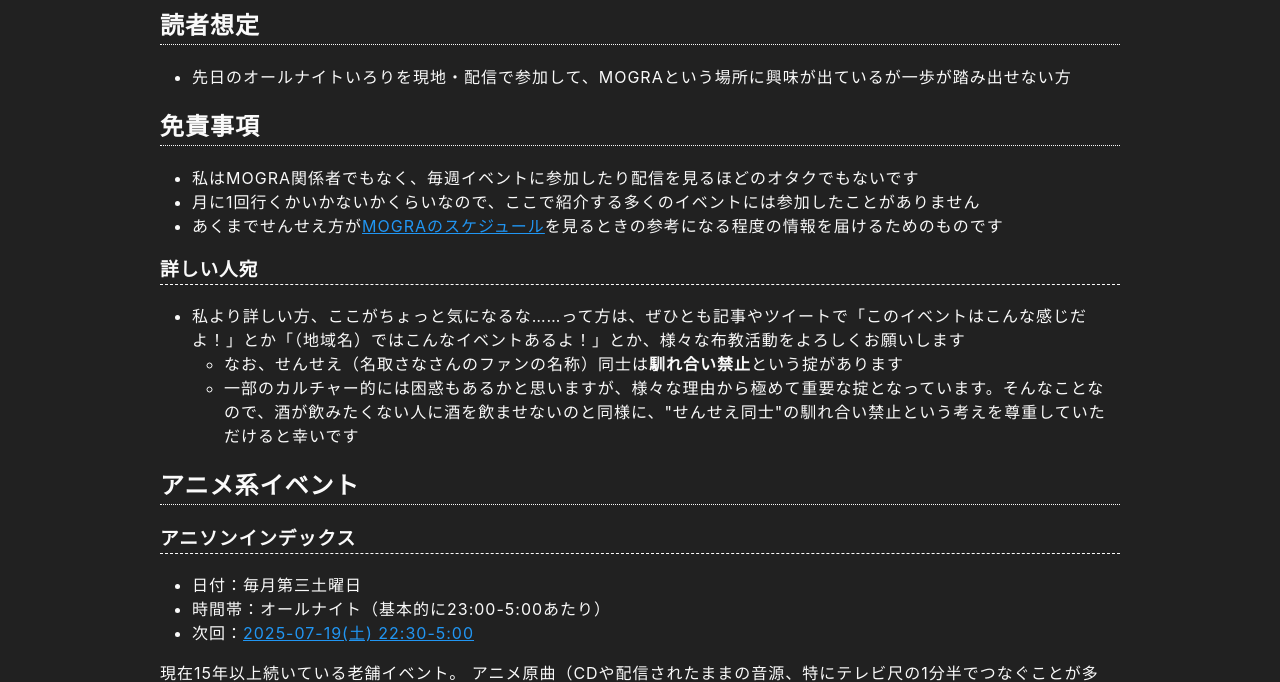
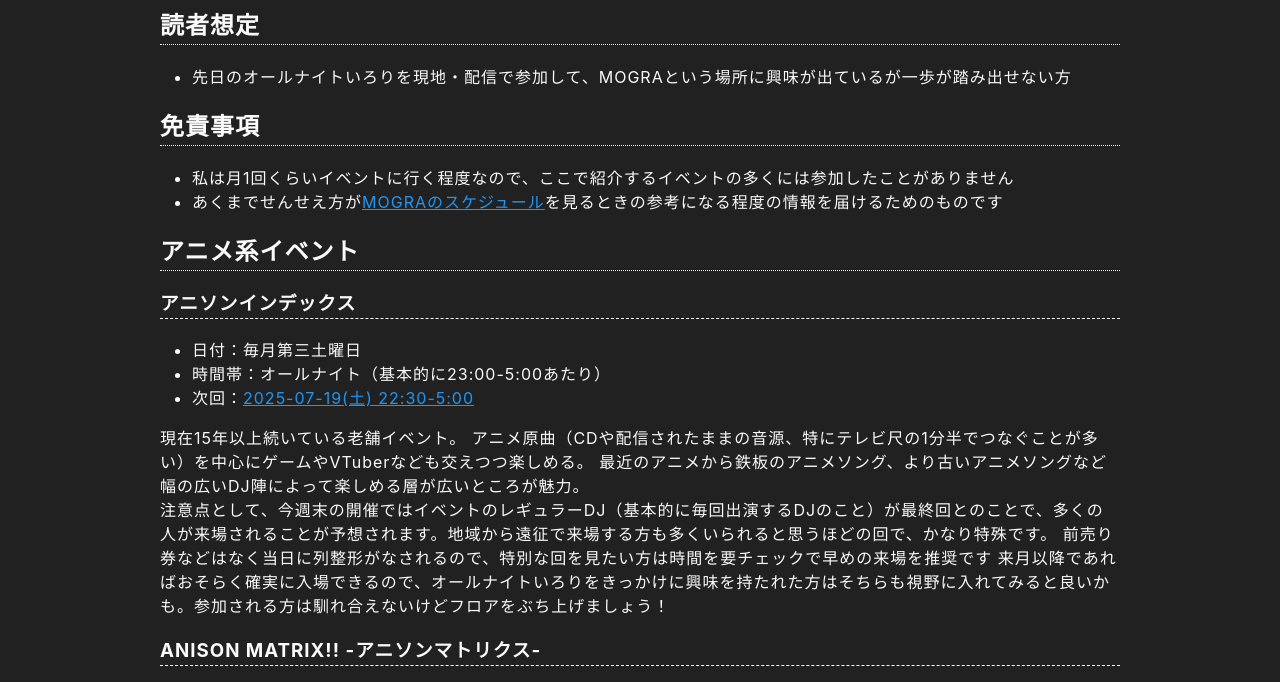
Before and after one commit to Marco3jp/documents, an Astro site in the folder app/: page /documents/dream-goes-on-after-the-all-night-irori-vol1 in a window 1280 px wide. Shown: the part 86-768 px from the top of the page. Built offline with nearby package versions, Linux system fonts and the light colour scheme; Astro itself is replaced by a stand-in of ours.

Commit message:
根本的に文量をカット

```diff
--- a/app/src/content/articles/dream-goes-on-after-the-all-night-irori-vol1.md
+++ b/app/src/content/articles/dream-goes-on-after-the-all-night-irori-vol1.md
@@ -4,14 +4,8 @@
 - 先日のオールナイトいろりを現地・配信で参加して、MOGRAという場所に興味が出ているが一歩が踏み出せない方
 
 ## 免責事項
-- 私はMOGRA関係者でもなく、毎週イベントに参加したり配信を見るほどのオタクでもないです
-- 月に1回行くかいかないかくらいなので、ここで紹介する多くのイベントには参加したことがありません
+- 私は月1回くらいイベントに行く程度なので、ここで紹介するイベントの多くには参加したことがありません
 - あくまでせんせえ方が[MOGRAのスケジュール](https://club-mogra.jp/event/)を見るときの参考になる程度の情報を届けるためのものです
-
-### 詳しい人宛
-- 私より詳しい方、ここがちょっと気になるな……って方は、ぜひとも記事やツイートで「このイベントはこんな感じだよ！」とか「（地域名）ではこんなイベントあるよ！」とか、様々な布教活動をよろしくお願いします
-    - なお、せんせえ（名取さなさんのファンの名称）同士は**馴れ合い禁止**という掟があります
-    - 一部のカルチャー的には困惑もあるかと思いますが、様々な理由から極めて重要な掟となっています。そんなことなので、酒が飲みたくない人に酒を飲ませないのと同様に、"せんせえ同士"の馴れ合い禁止という考えを尊重していただけると幸いです
 
 ## アニメ系イベント
 
```
